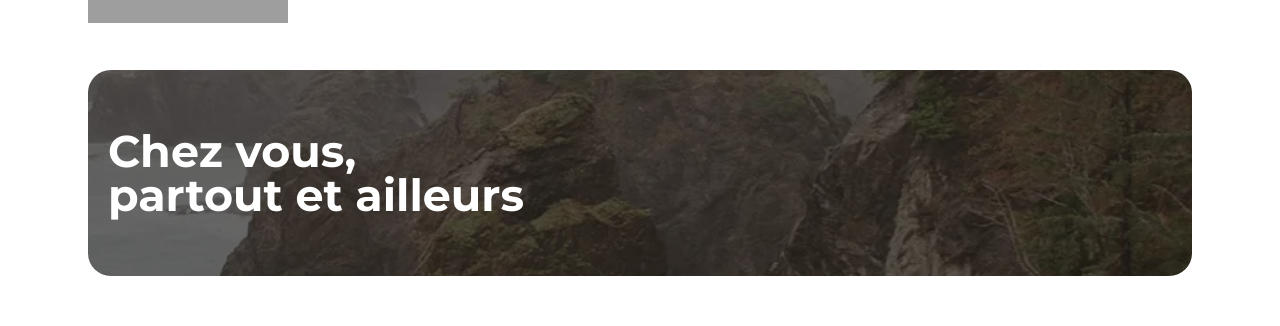
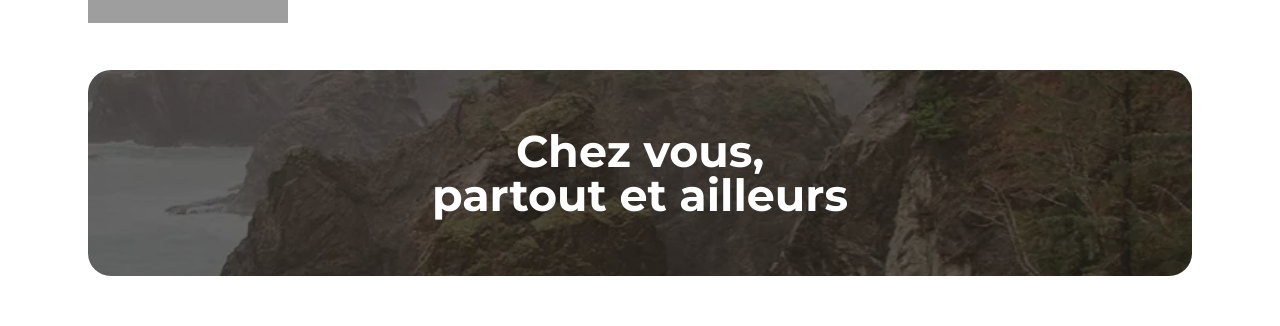
Before and after one commit to maxi1993-tech/kasa, a React (Vite) app: page / in a window 1280 px wide. Shown: the part 168-494 px from the top of the page. Built offline with nearby package versions, Linux system fonts and the light colour scheme; grey boxes are pictures that could not be loaded.

Commit message:
fix: center banner title from 425px

```diff
--- a/src/sass/components/_banner.scss
+++ b/src/sass/components/_banner.scss
@@ -9,6 +9,12 @@
     background-size: 165%;
     background-position: 60% 47%;
     border-radius: $border-radius-large;
+
+    @include respond-to(425px) {
+        justify-content: center;
+        padding-inline: 1.25rem;
+        text-align: center;
+    }
 
     @include respond-to($breakpoint-desktop) {
         display: grid;
@@ -32,6 +38,4 @@
             display: inline;
         }
     }
-
-
 }
```
